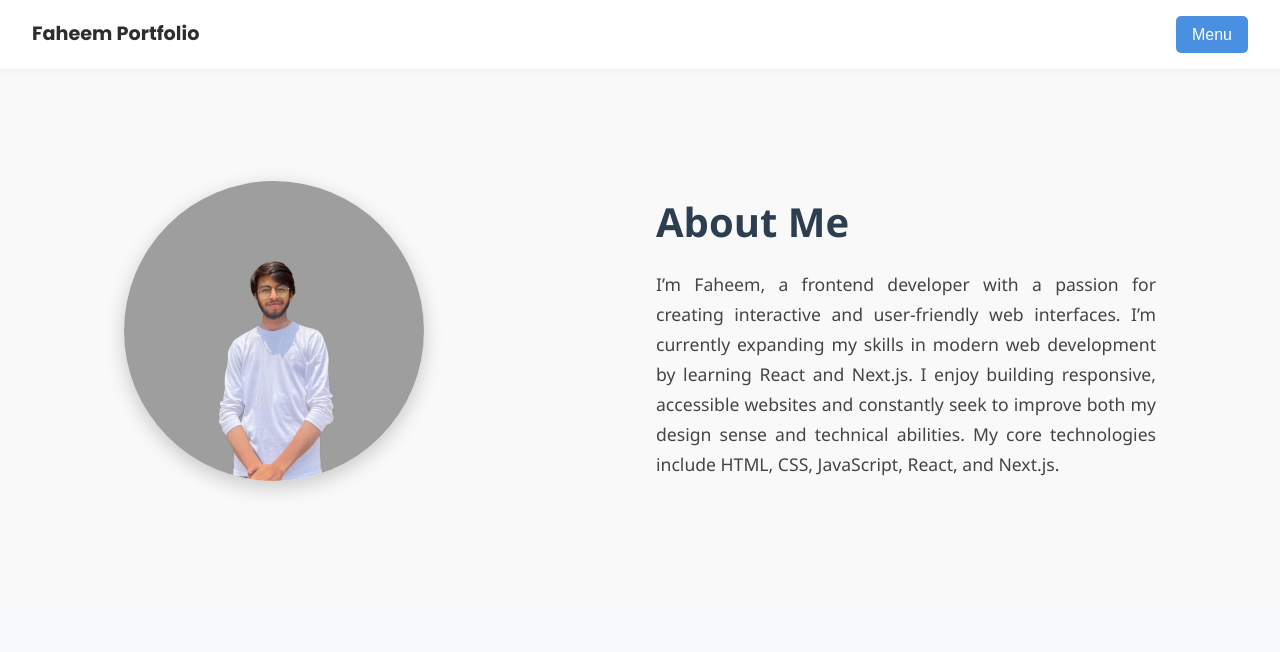
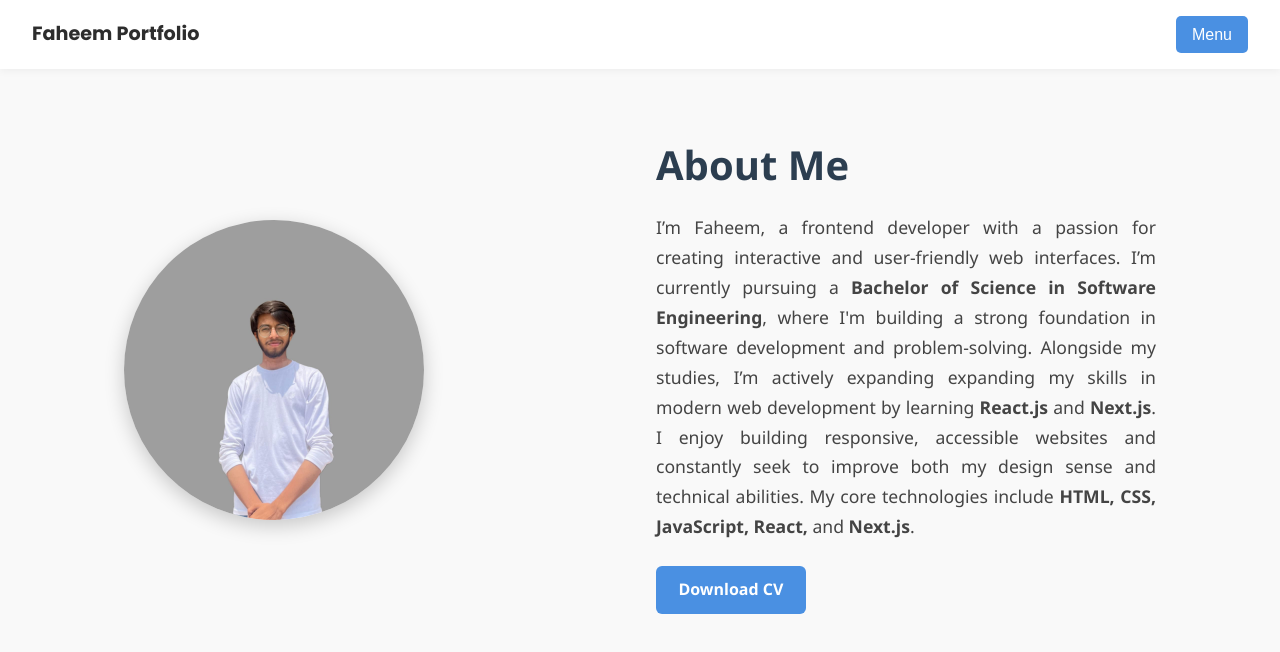
Before and after one commit to ChFaheem22/portfolio, a Next.js app: page /about in a window 1280 px wide. Shown: the top 652 px of the page. Built offline with nearby package versions, Linux system fonts and the light colour scheme.

Commit message:
Portfolio commit

```diff
--- a/app/about/page.js
+++ b/app/about/page.js
@@ -1,17 +1,24 @@
 import Image from 'next/image';
+import Link from 'next/link';
 
 const About = () => {
   return (
     <div className="about">
-      <div  className="box">
-      <Image src="/pic.jpg" alt="My Pic" className="img" width={300} height={300}/>
+      <div className="box">
+        <Image src="/pic.jpg" alt="My Pic" className="img" width={300} height={300} />
       </div>
 
       <div className="box">
-      <h1 className="h1">About Me</h1>
-      <p>
-        I&rsquo;m Faheem, a frontend developer with a passion for creating interactive and user-friendly web interfaces. I&rsquo;m currently expanding my skills in modern web development by learning React and Next.js. I enjoy building responsive, accessible websites and constantly seek to improve both my design sense and technical abilities. My core technologies include HTML, CSS, JavaScript, React, and Next.js.
-      </p>
+        <h1 className="h1">About Me</h1>
+        <p>
+          I&rsquo;m Faheem, a frontend developer with a passion for creating interactive and user-friendly web interfaces.
+          I&rsquo;m currently pursuing a <b>Bachelor of Science in Software Engineering</b>, where I'm building a strong foundation in software development and problem-solving.
+          Alongside my studies, I&rsquo;m actively expanding expanding my skills in modern web development by learning <b>React.js</b> and <b>Next.js</b>.
+          I enjoy building responsive, accessible websites and constantly seek to improve both my design sense and technical abilities.
+          My core technologies include <b> HTML, CSS, JavaScript, React,</b> and <b>Next.js</b>.
+        </p>
+
+        <a href="/cv.pdf" download className="download-btn">Download CV</a>
       </div>
     </div>
   );
--- a/app/globals.css
+++ b/app/globals.css
@@ -14,7 +14,10 @@ body {
   justify-content: space-between;
   align-items: center;
   box-shadow: 0 2px 8px rgba(0, 0, 0, 0.05);
-  position: relative;
+  position: sticky;
+  top: 0;
+  z-index: 1000;
+
 }
 
 .logo {
@@ -170,7 +173,7 @@ body {
 
 /* about section*/
 .about {
-  padding: 7rem 2rem;
+  padding: 4rem 2rem;
   display: flex;
   flex-wrap: wrap;
   gap: 2rem;
@@ -209,6 +212,23 @@ body {
   text-align: justify;
   color: #444;
 }
+
+.download-btn {
+  display: inline-block;
+  margin-top: 1.5rem;
+  background-color: #4a90e2;
+  color: #fff;
+  padding: 0.7rem 1.4rem;
+  text-decoration: none;
+  font-weight: 600;
+  border-radius: 6px;
+  transition: background 0.3s ease;
+}
+
+.download-btn:hover {
+  background-color: #357ab8;
+}
+
 
 /* Project section*/
 .projects {
@@ -405,6 +425,10 @@ body {
     margin: 0;
   }
 
+  .download-btn{
+    margin-left: 130px;
+  }
+
   /* Projects */
   .project-grid {
     grid-template-columns: 1fr;
```
Also changed, not shown: 1 other file (tests, documents, lock files or other folders).
